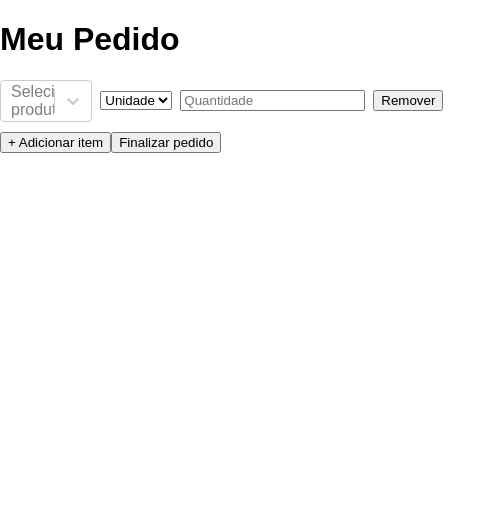
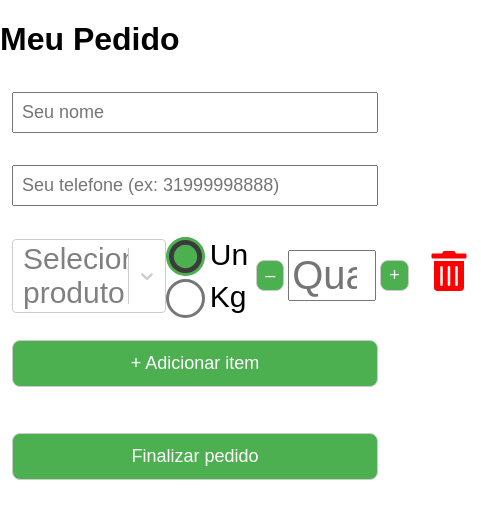
Before and after one commit to michelrodrigo/pedido_hortifruti, a React (Vite) app: page / in a window 390 px wide. Shown: the top 518 px of the page, 481 px wide, since content can reach past the window. Built offline with nearby package versions, Linux system fonts and the light colour scheme.

Commit message:
melhoria na interface e modifição não funcional do preenchimento da planilha

```diff
--- a/src/components/FormPedido.jsx
+++ b/src/components/FormPedido.jsx
@@ -3,9 +3,11 @@ import React from 'react';
 import { useForm, useFieldArray, Controller, useWatch } from 'react-hook-form';
 import Select, { components } from 'react-select';
 import produtos from '../products';
+import { FaTrashAlt } from 'react-icons/fa'; // FontAwesome
 
 export default function FormPedido() {
-  const { control, handleSubmit, reset } = useForm({
+  const { control, register, handleSubmit, reset, setValue, formState: {errors} } = useForm({
+    nome: '',
 	defaultValues: { itens: [{ produto: '', unidade: 'unidade', quantidade: '' }] }
   });
   const { fields, append, remove } = useFieldArray({ control, name: 'itens' });
@@ -13,35 +15,59 @@ export default function FormPedido() {
 
   // component for option in menu
   const Option = props => (
-    <components.Option {...props}>
+    <components.Option {...props} >
+	  <div style={{ display: 'flex', alignItems: 'center' }}>
 		<img src={props.data.img} alt="" style={{ width: 30, marginRight: 8, borderRadius: 4 }} />
-      {props.data.label}
+		<span>{props.data.label}</span>
+	   </div>
     </components.Option>
   );
   // component for selected value shown in input
   const SingleValue = props => (
     <components.SingleValue {...props}>
-      <img src={props.data.img} alt="" style={{ width: 30, marginRight: 8, borderRadius: 4 }} />
-      {props.data.label}
+		<div style={{ display: 'flex', alignItems: 'center' }}>
+		  <img src={props.data.img} alt="" style={{ width: 80, marginRight: 8, borderRadius: 4 }} />
+		  <span>{props.data.label}</span>
+		</div>
     </components.SingleValue>
   );
 
   const onSubmit = async data => {
 	  try {
-		  const resp = await fetch('https://script.google.com/macros/s/AKfycbzcdTYjCBs840_xJqrroalDoQ1SrxUXHEWOQyjEjEFzje5ehcvXn2_N6QulLnE3mJnFfQ/exec', {
+		const pedidoFormatado = {
+		  nome: data.nome,
+		  telefone: data.telefone,
+		  pedido: data.itens.map(item => ({
+			  produto: item.produto?.label || 'Produto não selecionado',
+			  quantidade: Number(item.quantidade) || 0,
+			  unidade: item.unidade
+			}))
+		};
+
+		console.log("JSON ENVIADO:", pedidoFormatado); // 🔍 Veja no console do navegador
+
+
+		const resp = await fetch('http://localhost:3000/enviar-pedido', {
 		  method: 'POST',
-			redirect: 'follow',
-			headers: { 'Content-Type': 'text/plain;charset=utf-8' },
-			body: JSON.stringify({ itens: data.itens })
+		  headers: { 'Content-Type': 'application/json' },
+		  body: JSON.stringify(pedidoFormatado)
 		});
 
 		const json = await resp.json();
+
 		if (json.success) {
 		  alert('Pedido enviado com sucesso!');
-			  // 👉 limpa o formulário aqui
 		  reset({
+			nome: '',
+			telefone: '',
 			itens: [{ produto: '', unidade: 'unidade', quantidade: '' }]
 		  });
+
+		  // WhatsApp
+		  const msg = gerarResumoPedido(data);
+		  const numero = data.telefone.replace(/\D/g, '');
+		  const url = `https://wa.me/55${numero}?text=${encodeURIComponent(msg)}`;
+		  window.open(url, '_blank');
 		} else {
 		  alert('Erro: ' + (json.error || 'desconhecido'));
 		}
@@ -51,9 +77,52 @@ export default function FormPedido() {
 	};
 
 
+	const gerarResumoPedido = (data) => {
+	  const nome = data.nome;
+	  const telefone = data.telefone;
+	  const itens = data.itens.map(item => {
+		const nomeProduto = item.produto?.label || 'Produto não selecionado';
+		return `• ${nomeProduto} (${item.quantidade} ${item.unidade})`;
+	  }).join('\n');
+
+  return `Olá! Meu nome é ${nome}.\nGostaria de fazer o seguinte pedido:\n${itens}`;
+};
+
+	const unidades = [
+	  { value: 'unidade', label: 'Un' },
+	  { value: 'quilo', label: 'Kg' }
+	];
 
   return (
     <form onSubmit={handleSubmit(onSubmit)}>
+	<div style={{ marginBottom: 16 }}>
+		<input
+		  {...register('nome', { required: 'Por favor, informe seu nome.' })}
+		  placeholder="Seu nome"
+		  style={{ padding: '8px', width: '100%', boxSizing: 'border-box' }}
+		/>
+		{errors.nome && (
+		  <p style={{ color: 'red', marginTop: 4 }}>
+			{errors.nome.message}
+		  </p>
+		)}
+	</div>
+	<div style={{ marginBottom: 16 }}>
+	  <input
+		{...register('telefone', {
+		  required: 'Por favor, informe seu telefone.',
+		  pattern: {
+			value: /^\d{10,11}$/,
+			message: 'Informe um número com DDD (somente dígitos)'
+		  }
+		})}
+		placeholder="Seu telefone (ex: 31999998888)"
+		style={{ padding: '8px', width: '100%', boxSizing: 'border-box' }}
+	  />
+	  {errors.telefone && (
+		<p style={{ color: 'red', marginTop: 4 }}>{errors.telefone.message}</p>
+	  )}
+	</div>
       {fields.map((field, idx) => (
         <div key={field.id} style={{ marginBottom: 10, display: 'flex', alignItems: 'center', gap: 8 }}>
           <Controller
@@ -61,32 +130,105 @@ export default function FormPedido() {
             name={`itens.${idx}.produto`}
             rules={{ required: true }}
             render={({ field }) => (
+			<div style={{flex: 3}}>
               <Select
                 {...field}
                 options={produtos}
                 components={{ Option, SingleValue }}
                 placeholder="Selecione produto"
+				styles={{
+					control: (base) => ({
+					  ...base,
+					  fontSize: '30px', // tamanho da fonte da caixa principal
+					}),
+					option: (base) => ({
+					  ...base,
+					  fontSize: '30px', // tamanho da fonte das opções do menu dropdown
+					}),
+					singleValue: (base) => ({
+					  ...base,
+					  fontSize: '30px', // valor selecionado exibido
+					}),
+				  }}
               />
+			  </div>
             )}
           />
-          <select name={`itens.${idx}.unidade`} defaultValue="unidade" {...control.register(`itens.${idx}.unidade`)}>
-            <option value="unidade">Unidade</option>
-            <option value="quilo">Kilo</option>
-          </select>
+          <Controller
+			  control={control}
+			  name={`itens.${idx}.unidade`}
+			  defaultValue="unidade"
+			  render={({ field }) => (
+				<div style={{ display: 'flex', flexDirection: 'column', gap: '8px' }}>
+				  {unidades.map((opt) => (
+					<label key={opt.value} style={{ display: 'flex', alignItems: 'center', gap: '15px', fontSize: '30px', cursor: 'pointer' }}>
+					  <input
+						type="radio"
+						value={opt.value}
+						checked={field.value === opt.value}
+						onChange={() => field.onChange(opt.value)}
+					  />
+					  {opt.label}
+					</label>
+				  ))}
+				</div>
+			  )}
+			/>
+          <div style={{ display: 'flex', alignItems: 'center', gap: 4 }}>
+			  <button
+				type="button"
+				onClick={() => {
+				  const atual = parseFloat(itensWatch[idx]?.quantidade || 0);
+				  const novo = Math.max(atual - 1, 0);
+				  setValue(`itens.${idx}.quantidade`, novo);
+				}}
+				style={{ padding: '4px 8px' }}
+			  >
+				–
+			  </button>
+
 			  <input
 				type="number"
 				step="any"
-            defaultValue={itensWatch[idx]?.quantidade}
+				value={itensWatch[idx]?.quantidade || ''}
 				placeholder="Quantidade"
-            {...control.register(`itens.${idx}.quantidade`, { required: true })}
+				style={{ width: 80, textAlign: 'center', fontSize: '40px' }}
+				{...register(`itens.${idx}.quantidade`, { required: true })}
 			  />
-          <button type="button" onClick={() => remove(idx)}>Remover</button>
+
+			  <button
+				type="button"
+				onClick={() => {
+				  const atual = parseFloat(itensWatch[idx]?.quantidade || 0);
+				  const novo = atual + 1;
+				  setValue(`itens.${idx}.quantidade`, novo);
+				}}
+				style={{ padding: '4px 8px' }}
+			  >
+				+
+			  </button>
+			</div>
+          <button
+			  type="button"
+			  onClick={() => remove(idx)}
+			  style={{
+				background: 'none',
+				border: 'none',
+				cursor: 'pointer',
+				fontSize: '40px',
+				color: 'red',
+			  }}
+			  title="Remover item"
+			>
+			  <FaTrashAlt />
+			</button>
         </div>
       ))}
       <button type="button" onClick={() => append({ produto: '', unidade: 'unidade', quantidade: '' })}>
         + Adicionar item
       </button>
-      <button type="submit">Finalizar pedido</button>
+
+      <button type="submit" style={{ marginTop: '30px' }}>Finalizar pedido</button>
     </form>
   );
 }
--- a/src/index.css
+++ b/src/index.css
@@ -3,3 +3,55 @@ body {
   margin: 0;
   font-family: sans-serif;
 }
+
+/* Estilo do formulário */
+form {
+  display: flex;
+  flex-direction: column;
+  gap: 16px;
+  padding: 10px;
+  max-width: auto;
+  margin: 0 auto;
+}
+
+/* Estilo dos inputs e botões */
+input {
+  font-size: 30px;
+}
+
+input[type="radio"] {
+  accent-color: #4CAF50;
+  transform: scale(3);
+
+}
+
+button {
+  padding: 12px;
+  font-size: 30px;
+  border: 1px solid #ccc;
+  border-radius: 8px;
+}
+
+/* Estilo dos botões */
+button {
+  background-color: #4CAF50;
+  color: white;
+  cursor: pointer;
+}
+
+button:disabled {
+  background-color: #ccc;
+}
+
+/* Responsividade para telas pequenas */
+@media (max-width: 600px) {
+  form {
+    padding: 12px;
+    max-width: 100%;
+  }
+
+  input,
+  button {
+    font-size: 18px;
+  }
+}
```
Also changed, not shown: package.json (+10 -0 lines), proxy-server/proxy-server.js (added, +32 -0 lines), 1 other file (tests, documents, lock files or other folders). Lines whose indentation alone changed are shown as unchanged.
